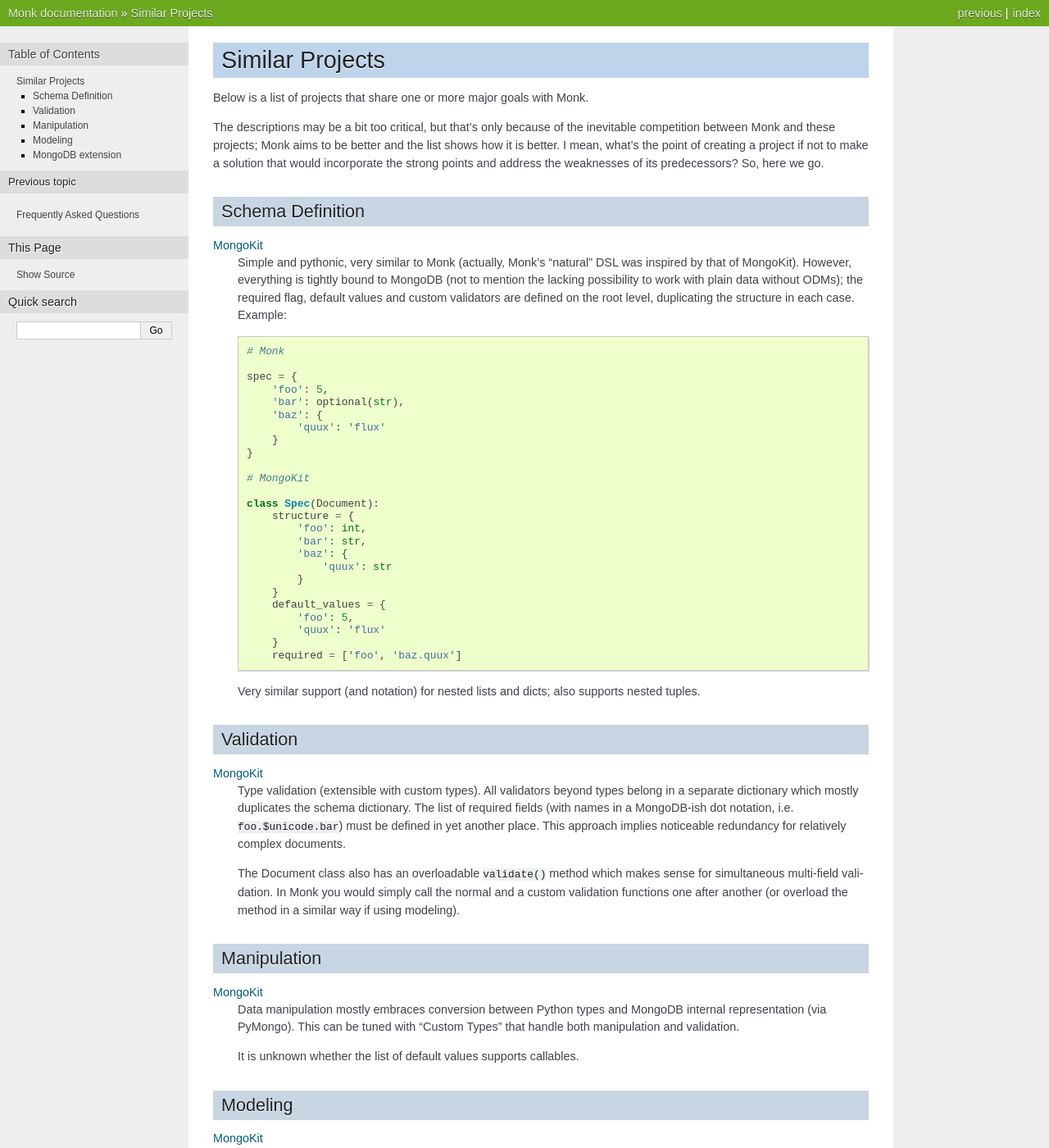
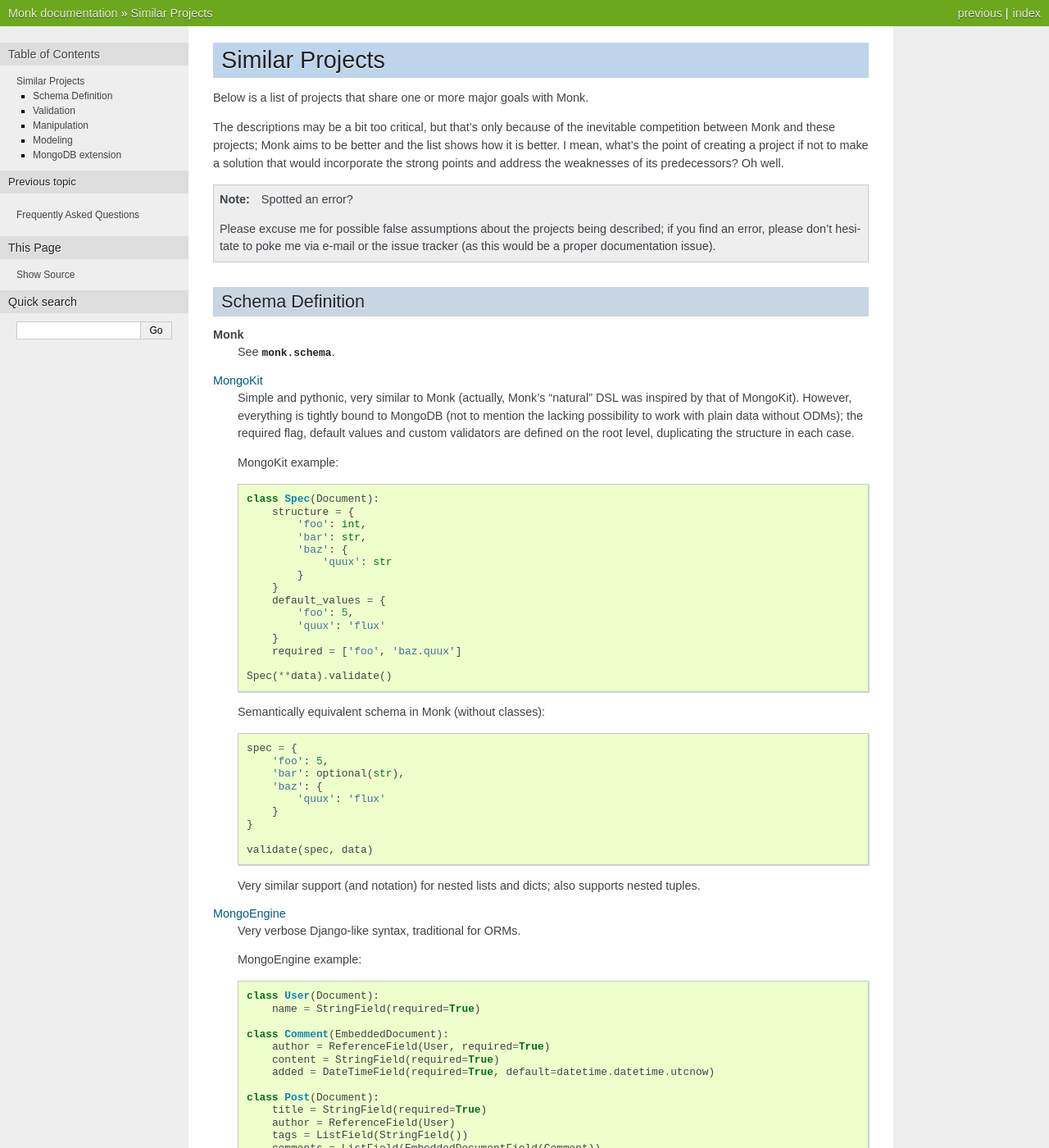
Before and after one commit to neithere/monk, a Sphinx documentation site: the page built from docs/similar.rst, in a window 1280 px wide and 1400 px high. Shown: the whole window at 82% size. Built offline with Sphinx 7.4.7, drawn with Linux system fonts in a browser that asks for light colours; the version number could not be read and is left out; some of the changed text lies outside the part shown.

Commit message:
Update documentation: add comparison to MongoEngine

```diff
--- a/docs/faq.rst
+++ b/docs/faq.rst
@@ -85,6 +85,12 @@ Do I need MongoDB to use Monk?
 **No.**
 Monk comes with a MongoDB extension but since v.0.6 the dependency is optional.
 
+Does Monk support DBRefs and other MongoDB features?
+----------------------------------------------------
+
+**Yes.**
+However, there's room for improvement.  Feel free to submit your use cases.
+
 Is Monk stable enough?
 ----------------------
 
--- a/docs/similar.rst
+++ b/docs/similar.rst
@@ -7,29 +7,28 @@ The descriptions may be a bit too critical, but that's only because of the
 inevitable competition between Monk and these projects; Monk aims to be better
 and the list shows how it is better.  I mean, what's the point of creating
 a project if not to make a solution that would incorporate the strong points
-and address the weaknesses of its predecessors?  So, here we go.
+and address the weaknesses of its predecessors?  Oh well.
+
+.. note:: Spotted an error?
+
+   Please excuse me for possible false assumptions about the projects being
+   described; if you find an error, please don't hesitate to poke me via e-mail
+   or the issue tracker (as this would be a proper documentation issue).
 
 Schema Definition
 -----------------
+
+**Monk**
+  See :mod:`monk.schema`.
 
 MongoKit_
   Simple and pythonic, very similar to Monk (actually, Monk's "natural" DSL was
   inspired by that of MongoKit).  However, everything is tightly bound to
   MongoDB (not to mention the lacking possibility to work with plain data
   without ODMs); the required flag, default values and custom validators are
-  defined on the root level, duplicating the structure in each case. Example::
+  defined on the root level, duplicating the structure in each case.
 
-      # Monk
-
-      spec = {
-          'foo': 5,
-          'bar': optional(str),
-          'baz': {
-              'quux': 'flux'
-          }
-      }
-
-      # MongoKit
+  MongoKit example::
 
       class Spec(Document):
           structure = {
@@ -45,11 +44,73 @@ MongoKit_
           }
           required = ['foo', 'baz.quux']
 
+      Spec(**data).validate()
+
+  Semantically equivalent schema in Monk (without classes)::
+
+      spec = {
+          'foo': 5,
+          'bar': optional(str),
+          'baz': {
+              'quux': 'flux'
+          }
+      }
+
+      validate(spec, data)
+
   Very similar support (and notation) for nested lists and dicts; also supports
   nested tuples.
 
+MongoEngine_
+  Very verbose Django-like syntax, traditional for ORMs.
+
+  MongoEngine example::
+
+      class User(Document):
+          name = StringField(required=True)
+
+      class Comment(EmbeddedDocument):
+          author = ReferenceField(User, required=True)
+          content = StringField(required=True)
+          added = DateTimeField(required=True, default=datetime.datetime.utcnow)
+
+      class Post(Document):
+          title = StringField(required=True)
+          author = ReferenceField(User)
+          tags = ListField(StringField())
+          comments = ListField(EmbeddedDocumentField(Comment))
+
+  Semantically equivalent schema in Monk (without classes)::
+
+      user = {'name': str}
+
+      comment = {
+          'author': ObjectId,   # see monk.modeling; still needs work
+          'content': str,
+          'added': datetime.datetime.utcnow,
+      }
+
+      post = {
+          'title': str,
+          'author': ObjectId,
+          'tag': [ optional(str) ],
+          'comments': [ optional(comment) ]
+      }
+
+  MongoEngine allows things like ``StringField(max_length=30)`` (traditional
+  ORM stuff, barely needed in ODMs) which Monk doesn't support out of the box
+  though it's easily achievable with custom validators.  The `FooField` layer
+  can be added on top of the normal Monk syntax if needed.
+
+  MongoEngine is tightly bound to MongoDB and provides many database-specific
+  features which are not present in Monk (e.g. defining deletion policy of
+  referred documents).
+
 Validation
 ----------
+
+**Monk**
+  See :mod:`monk.validation`.
 
 MongoKit_
   Type validation (extensible with custom types).  All validators beyond types
@@ -63,8 +124,16 @@ MongoKit_
   the normal and a custom validation functions one after another (or overload
   the method in a similar way if using modeling).
 
+MongoEngine_
+  Validation is integrated into `FooField` classes and triggered on save.
+  Only very basic validators (required, unique, choices) are tunable. Custom
+  validation implies custom field classes.  For each field.  Ouch.
+
 Manipulation
 ------------
+
+**Monk**
+  See :mod:`monk.manipulation`.
 
 MongoKit_
   Data manipulation mostly embraces conversion between Python types and MongoDB
@@ -73,17 +142,66 @@ MongoKit_
 
   It is unknown whether the list of default values supports callables.
 
+MongoEngine_
+  Mostly embraces conversion between Python types and MongoDB.  This is always
+  implemented by `FooField` classes that handle both manipulation and
+  validation.
+
+  Supports callable defaults.
+
 Modeling
 --------
 
+**Monk**
+  See :mod:`monk.modeling`.
+
+  :lightweight schema:
+    Yes.  The schema is not bound to any kind of storage or form.
+    It can be — just add another layer on top.
+
+  :reusable parts:
+    Yes.  The Document class can be used right away, subclassed or be built
+    anew from the components that were designed to be reusable.
+
+    This makes Monk a good building block for custom ODMs.
+
+  :dot-expanded dictionary behaviour:
+    Yes.
+
+  :polymorphism (document inheritance):
+    Not yet.
+
 MongoKit_
-  The Document class is bound to a MongoDB collection.  Supports dot-expanded
-  dictionary behaviour (like Monk).  Supports polymorphism (Monk doesn't).
-  The underlying functions are not intended to be used separately (in Monk this
-  was one of the main design goals).
+  :lightweight schema:
+    No.  The Document class is bound to a MongoDB collection.
+
+  :reusable parts:
+    No.  The underlying functions are not intended to be used separately.
+
+  :dot-expanded dictionary behaviour:
+    Yes.
+
+  :polymorphism (document inheritance):
+    Yes.
+
+MongoEngine_
+  :lightweight schema:
+    No.  The Document class is bound to a MongoDB collection.
+
+  :reusable parts:
+    No.  The underlying functions are not intended to be used separately.
+
+  :dot-expanded object behaviour:
+    Yes.
+
+  :polymorphism (document inheritance):
+    Yes.
 
 MongoDB extension
 -----------------
+
+**Monk**
+  See :mod:`monk.mongo`.
 
 MongoKit_
   Tightly bound to MongoDB on all levels.  The document class is bound to
@@ -94,4 +212,8 @@ MongoKit_
   PyMongo so the basic functionality is exactly the same.  The choice depends
   on given project's use cases.
 
+MongoEngine_
+  Seems to be on par with MongoKit.
+
 .. _MongoKit: http://namlook.github.io/mongokit/
+.. _MongoEngine: https://mongoengine-odm.readthedocs.org
```
Also changed, not shown: 1 other file.
